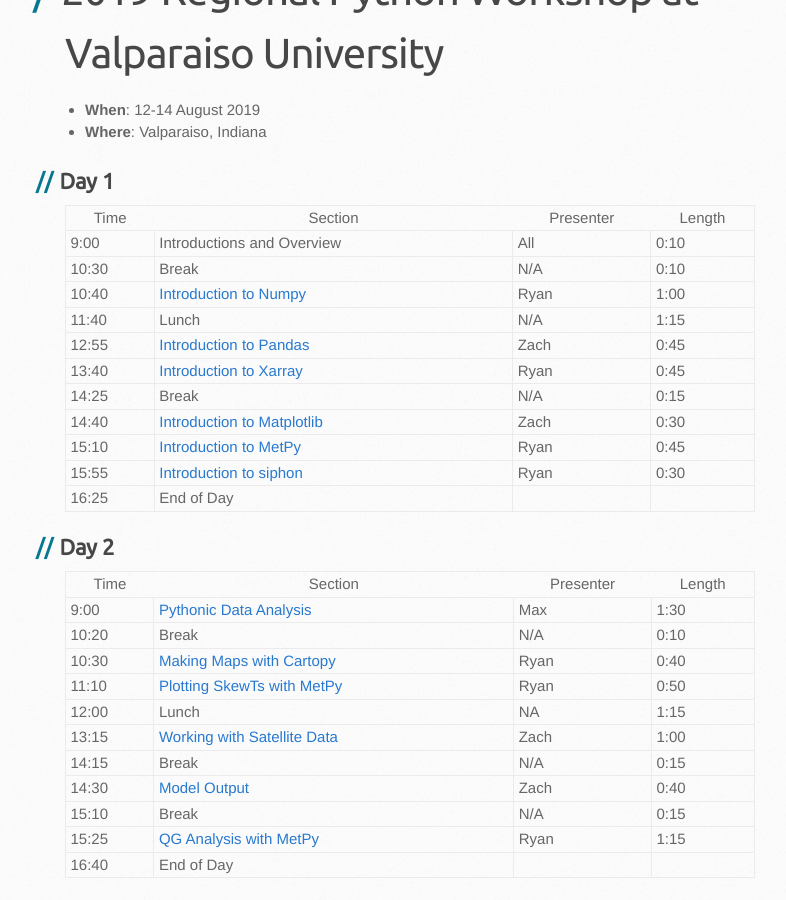
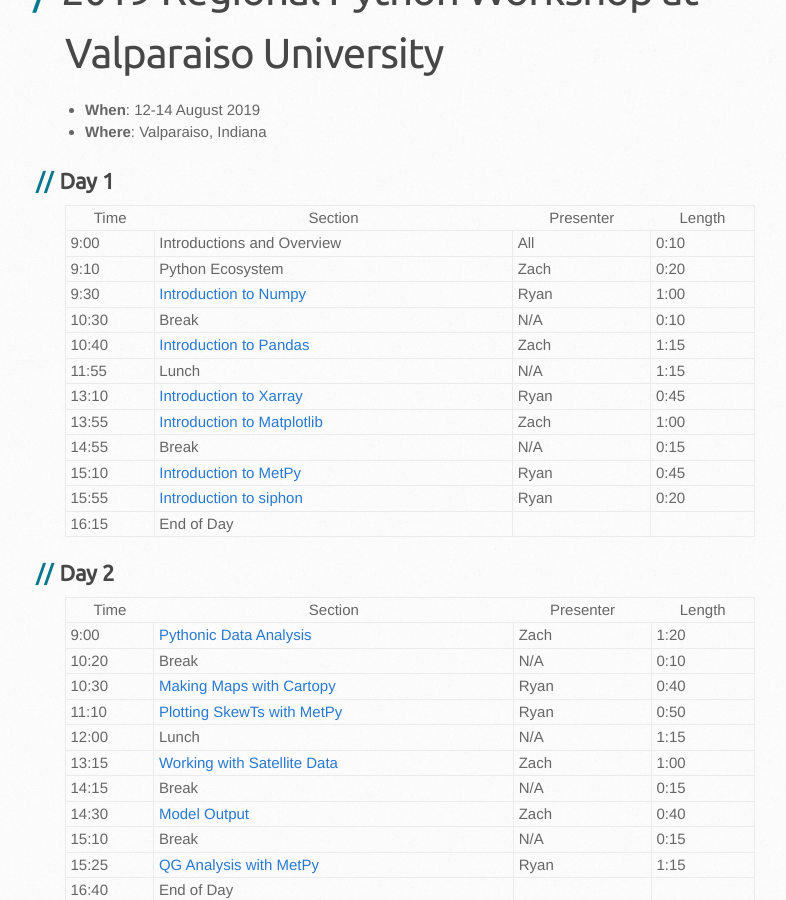
Before and after one commit to Unidata/python-workshop, a Jekyll site: the page built from events/valpo2019.md, in a window 1280 px wide and 900 px high, scrolled down 452 px. Shown: the whole window, without its empty margins (105-891 px from the left). Built offline with Jekyll 4.4.1, drawn with Linux system fonts in a browser that asks for light colours; some web fonts are replaced; our own code applies the rules of GitHub Pages for plain Markdown files.

Commit message:
Fix timings based on Albany workshop and dropping of Jupyter/Conda. Closes #417.

```diff
--- a/events/valpo2019.md
+++ b/events/valpo2019.md
@@ -11,26 +11,27 @@
 |  Time | Section                                      | Presenter   | Length |
 |-------|----------------------------------------------|-------------|--------|
 | 9:00 | Introductions and Overview | All | 0:10 |
+| 9:10 | Python Ecosystem | Zach | 0:20 |
+| 9:30 | [Introduction to Numpy](https://github.com/Unidata/python-workshop/blob/master/notebooks/NumPy/Numpy%20Basics.ipynb) | Ryan | 1:00 |
 | 10:30 | Break | N/A | 0:10 |
-| 10:40 | [Introduction to Numpy](https://github.com/Unidata/python-workshop/blob/master/notebooks/NumPy/Numpy%20Basics.ipynb) | Ryan | 1:00 |
-| 11:40 | Lunch | N/A | 1:15 |
-| 12:55 | [Introduction to Pandas](https://github.com/Unidata/python-workshop/blob/master/notebooks/Pandas/Pandas%20Introduction.ipynb) | Zach | 0:45 |
-| 13:40 | [Introduction to Xarray](https://github.com/Unidata/python-workshop/blob/master/notebooks/XArray/XArray%20Introduction.ipynb) | Ryan | 0:45 |
-| 14:25 | Break | N/A | 0:15 |
-| 14:40 | [Introduction to Matplotlib](https://github.com/Unidata/python-workshop/blob/master/notebooks/Matplotlib/Matplotlib%20Basics.ipynb) | Zach | 0:30 |
+| 10:40 | [Introduction to Pandas](https://github.com/Unidata/python-workshop/blob/master/notebooks/Pandas/Pandas%20Introduction.ipynb) | Zach | 1:15 |
+| 11:55 | Lunch | N/A | 1:15 |
+| 13:10 | [Introduction to Xarray](https://github.com/Unidata/python-workshop/blob/master/notebooks/XArray/XArray%20Introduction.ipynb) | Ryan | 0:45 |
+| 13:55 | [Introduction to Matplotlib](https://github.com/Unidata/python-workshop/blob/master/notebooks/Matplotlib/Matplotlib%20Basics.ipynb) | Zach | 1:00 |
+| 14:55 | Break | N/A | 0:15 |
 | 15:10 | [Introduction to MetPy](https://github.com/Unidata/python-workshop/blob/master/notebooks/Metpy_Introduction/Introduction%20to%20MetPy.ipynb) | Ryan | 0:45 |
-| 15:55 | [Introduction to siphon](https://github.com/Unidata/python-workshop/blob/master/notebooks/Siphon/Siphon%20Overview.ipynb) | Ryan | 0:30 |
-| 16:25 | End of Day |  |
+| 15:55 | [Introduction to siphon](https://github.com/Unidata/python-workshop/blob/master/notebooks/Siphon/Siphon%20Overview.ipynb) | Ryan | 0:20 |
+| 16:15 | End of Day |  |
 
 ## Day 2
 
 |  Time | Section                                      | Presenter   | Length |
 |-------|----------------------------------------------|-------------|--------|
-| 9:00 | [Pythonic Data Analysis](https://github.com/Unidata/python-workshop/blob/master/notebooks/Pythonic_Data_Analysis/Pythonic%20Data%20Analysis.ipynb) | Max | 1:30 |
+| 9:00 | [Pythonic Data Analysis](https://github.com/Unidata/python-workshop/blob/master/notebooks/Pythonic_Data_Analysis/Pythonic%20Data%20Analysis.ipynb) | Zach | 1:20 |
 | 10:20 | Break | N/A | 0:10 |
 | 10:30 | [Making Maps with Cartopy](https://github.com/Unidata/python-workshop/blob/master/notebooks/CartoPy/CartoPy.ipynb) | Ryan | 0:40 |
 | 11:10 | [Plotting SkewTs with MetPy](https://github.com/Unidata/python-workshop/blob/master/notebooks/Skew_T/SkewT_and_Hodograph.ipynb) | Ryan | 0:50 |
-| 12:00 | Lunch | NA | 1:15 |
+| 12:00 | Lunch | N/A | 1:15 |
 | 13:15 | [Working with Satellite Data](https://github.com/Unidata/python-workshop/blob/master/notebooks/Satellite_Data/Working%20with%20Satellite%20Data.ipynb) | Zach | 1:00 |
 | 14:15 | Break | N/A | 0:15 |
 | 14:30 | [Model Output](https://github.com/Unidata/python-workshop/blob/master/notebooks/Model_Output/Downloading%20model%20fields%20with%20NCSS.ipynb) | Zach | 0:40 |
```
